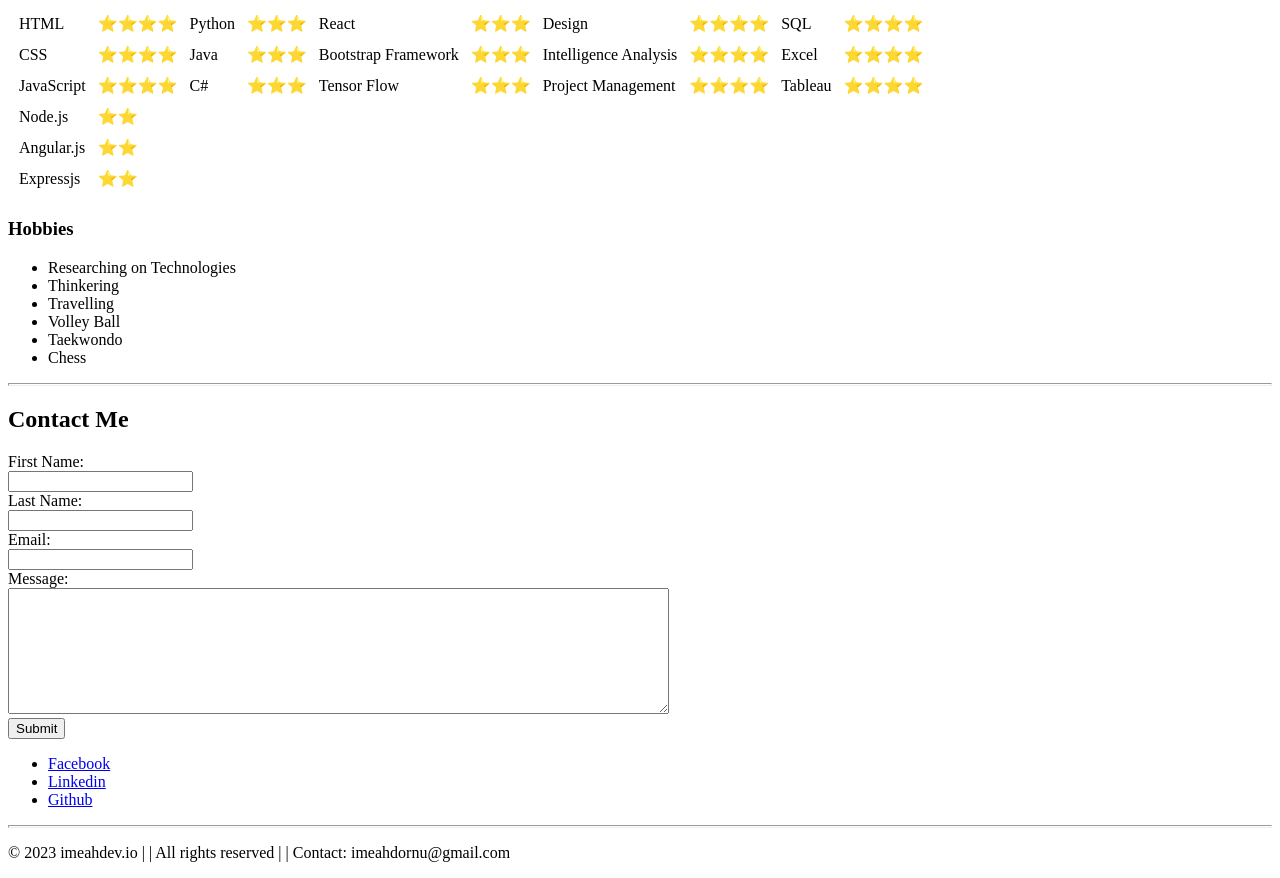
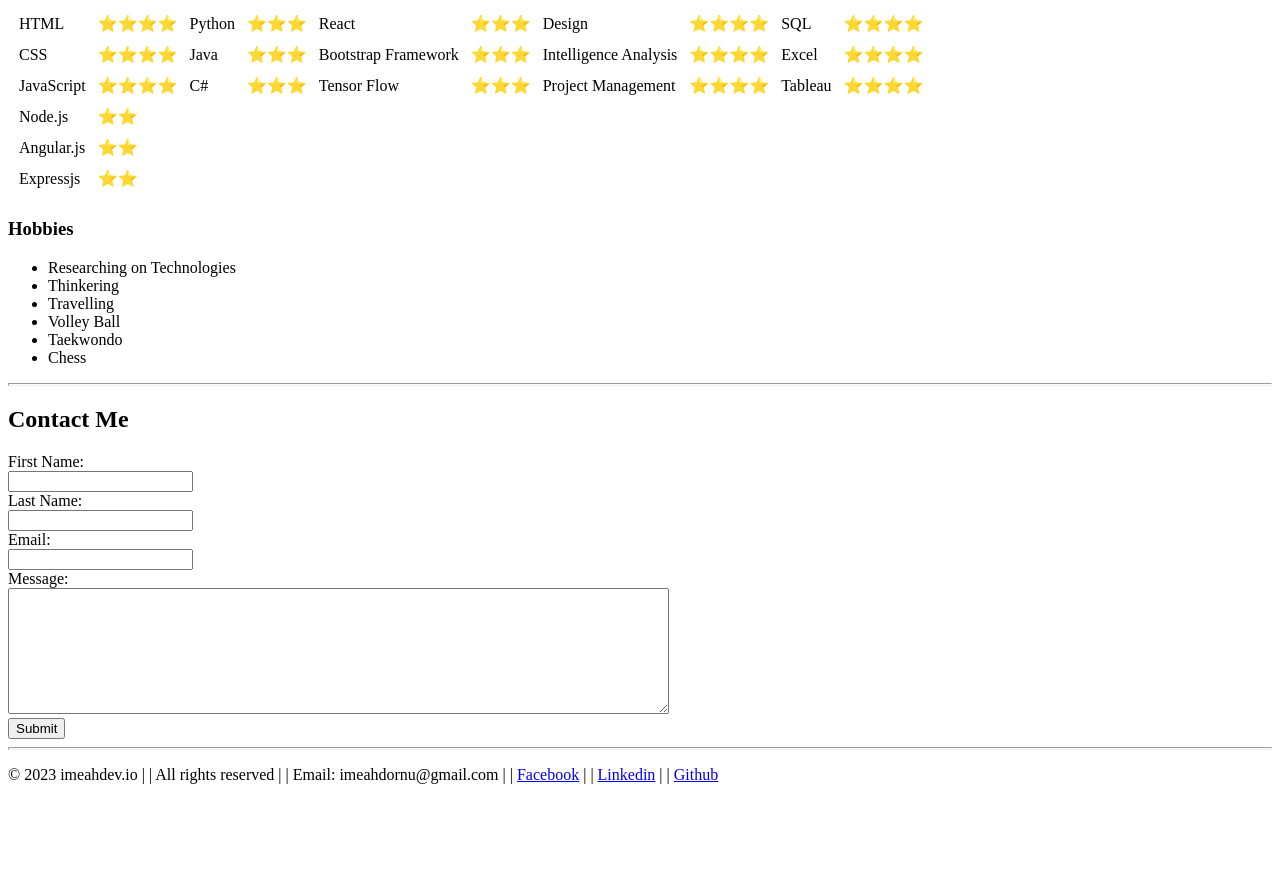
Before and after one commit to DImeah/html, a plain HTML site: page index.html in a window 1280 px wide. Shown: the part 2053-2931 px from the top of the page. After the commit the page ends 2853 px from the top, so only its background shows below. Drawn offline with Linux system fonts and the light colour scheme.

Commit message:
changed the contact list to footer

```diff
--- a/index.html
+++ b/index.html
@@ -247,14 +247,6 @@
           <textarea name="name" rows="8" cols="80"></textarea><br />
           <input type="submit" name="Message Me" />
         </form>
-
-        <ul>
-          <li><a href="https://web.facebook.com/imeah/">Facebook</a></li>
-          <li>
-            <a href="www.linkedin.com/in/dornubari-imeah-8a9928ab">Linkedin</a>
-          </li>
-          <li><a href="https://github.com/DImeah">Github</a></li>
-        </ul>
       </section>
     </main>
 
@@ -263,8 +255,11 @@
     <!-- Footnote -->
     <footer>
       <p>
-        &copy; 2023 imeahdev.io | | All rights reserved | | Contact:
-        imeahdornu@gmail.com
+        &copy; 2023 imeahdev.io | | All rights reserved | | Email:
+        imeahdornu@gmail.com | |
+        <a href="https://web.facebook.com/imeah/">Facebook</a> | |
+        <a href="www.linkedin.com/in/dornubari-imeah-8a9928ab">Linkedin</a> | |
+        <a href="https://github.com/DImeah">Github</a>
       </p>
     </footer>
   </body>
```
